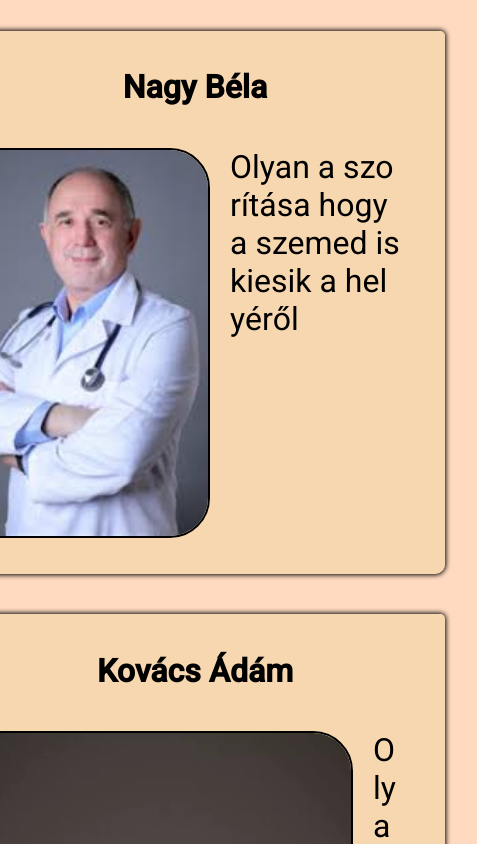
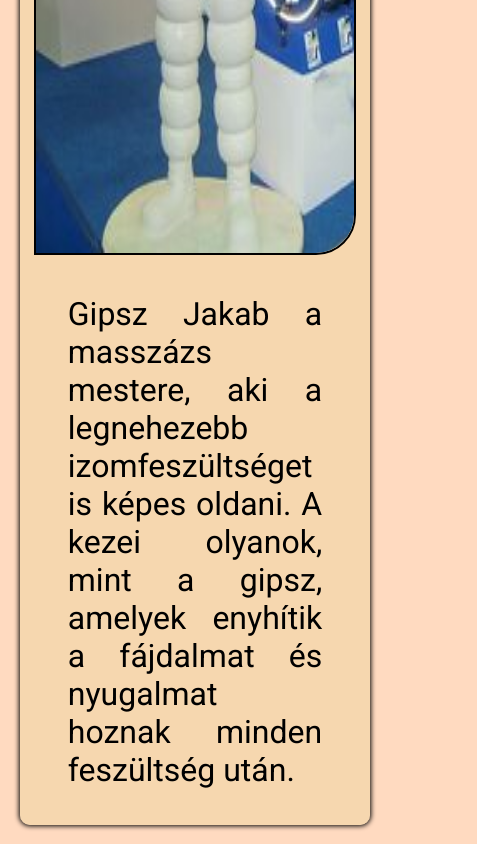
Before and after one commit to ninjonpotato/webtervMasszor, an Angular app: page /rolunk in a window 390 px wide. Shown: the part 2480-3324 px from the top of the page, 477 px wide, since content can reach past the window. Built offline with nearby package versions, Linux system fonts and the light colour scheme.

Commit message:
apró finomítások a rolunknál

```diff
--- a/public/assets/masszorok.ts
+++ b/public/assets/masszorok.ts
@@ -1,12 +1,12 @@
 export const employees = [
-    { name: "Gipsz Jakab",selected: false,leiras:"Olyan a szorítása hogy a szemed is kiesik a helyéről",img:"assets/Images/gipsz.jpg"},
-    { name: "Nagy Béla",selected: false,leiras:"Olyan a szorítása hogy a szemed is kiesik a helyéről",img:"assets/Images/NagyBela.jpeg"   },
-    { name: "Kovács Ádám",selected: false,leiras:"Olyan a szorítása hogy a szemed is kiesik a helyéről",img:"assets/Images/KovagyAdam.webp"   },
-    { name: "Tóth Zoltán",selected: false,leiras:"Olyan a szorítása hogy a szemed is kiesik a helyéről",img:"assets/Images/TothZoltan.jpg"   },
-    { name: "Szabó Laura",selected: false,leiras:"Olyan a szorítása hogy a szemed is kiesik a helyéről",img:"assets/Images/SzaboLaura.jpeg"   },
-    { name: "Farkas Péter",selected: false,leiras:"Olyan a szorítása hogy a szemed is kiesik a helyéről",img:"assets/Images/FarkasPeter.webp"   },
-    { name: "Kiss Andrea",selected: false,leiras:"Olyan a szorítása hogy a szemed is kiesik a helyéről",img:"assets/Images/KissAndrea.jpg"   },
-    { name: "Varga Tamás",selected: false,leiras:"Olyan a szorítása hogy a szemed is kiesik a helyéről",img:"assets/Images/VasrgaTamas.jpeg"   },
-    { name: "Péter Erika",selected: false,leiras:"Olyan a szorítása hogy a szemed is kiesik a helyéről",img:"assets/Images/PeterErika.jpg"   },
-    { name: "Hugyecz István",selected: false,leiras:"Olyan a szorítása hogy a szemed is kiesik a helyéről",img:"assets/Images/HugyeczIstvan.jpg"  }
+    { name: "Gipsz Jakab", selected: false, leiras: "Gipsz Jakab a masszázs mestere, aki a legnehezebb izomfeszültséget is képes oldani. A kezei olyanok, mint a gipsz, amelyek enyhítik a fájdalmat és nyugalmat hoznak minden feszültség után." , img: "assets/Images/gipsz.jpg" },
+    { name: "Nagy Béla", selected: false, leiras: "Nagy Béla masszázsai igazi feltöltődést jelentenek. Nyugodt, erőteljes kezei szinte varázsolnak, és minden egyes mozdulata arra irányul, hogy teljes harmóniát találj a testedben." , img: "assets/Images/NagyBela.jpeg" },
+    { name: "Kovács Ádám", selected: false, leiras: "Kovács Ádám masszázsai igazi kényeztetést jelentenek. Bárhol is van, mindig precízen és figyelmesen dolgozik, hogy a legjobb eredményt érje el." , img: "assets/Images/KovagyAdam.webp" },
+    { name: "Tóth Zoltán", selected: false, leiras: "Tóth Zoltán masszázsai segítenek elfelejteni a napi fáradalmakat. A kezei simogatása olyan, mintha minden feszültség elolvadna, és a nyugalom hulláma átjárná a testet." , img: "assets/Images/TothZoltan.jpg" },
+    { name: "Szabó Laura", selected: false, leiras: "Szabó Laura egy igazi masszázsvarázsló, aki képes a legfeszültebb izmokat is teljesen ellazítani. Finom érintései és határozott mozdulatai egyedülálló kényeztetést adnak." , img: "assets/Images/SzaboLaura.jpeg" },
+    { name: "Farkas Péter", selected: false, leiras: "Farkas Péter masszázsai igazi erőt adnak. A kezei képesek a legnagyobb fájdalmakat is enyhíteni, miközben figyelmesen dolgozik, hogy mindenki a legnagyobb kényelmet élvezze." , img: "assets/Images/FarkasPeter.webp" },
+    { name: "Kiss Andrea", selected: false, leiras: "Kiss Andrea masszázsai a tiszta harmóniát adják. Bármilyen nehézséggel érkezel, ő mindig a megfelelő technikákkal segít, hogy teljesen ellazulhass." , img: "assets/Images/KissAndrea.jpg" },
+    { name: "Varga Tamás", selected: false, leiras: "Varga Tamás a mélyszöveti masszázs mestere. A kezei az izmok legmélyebb rétegeibe is elérnek, hogy az összes feszültséget oldják és végre megnyugodj." , img: "assets/Images/VasrgaTamas.jpeg" },
+    { name: "Péter Erika", selected: false, leiras: "Péter Erika masszázsai igazi relaxációt biztosítanak. A precíz mozdulatai és finom technikái képesek minden stresszt eloszlatni, hogy a test és lélek teljesen feltöltődjenek." , img: "assets/Images/PeterErika.jpg" },
+    { name: "Hugyecz István", selected: false, leiras: "Hugyecz István masszázsai mindig energizálóak és frissítőek. A gyors, dinamikus mozdulatok mellett a kezei olyan hatékonysággal dolgoznak, hogy azonnal érezni fogod a különbséget." , img: "assets/Images/HugyeczIstvan.jpg" }
 ];
--- a/src/app/rolunk/rolunk.component.scss
+++ b/src/app/rolunk/rolunk.component.scss
@@ -35,7 +35,8 @@ form {
 
 
         img {
-            width: 400px;
+            width: 500px;
+            height: 600px;
             margin: 20px;
             border: 2px solid black;
             border-radius: 40px 40px 40px 0;
@@ -91,12 +92,17 @@ form {
     .employee {
         width: 500px;
         .emp-innerBox {
+            display: flex;
+            flex-direction: column;
+            align-items: center;
             img {
-                margin-right: 0;
+                width: 100%;
+                height: 600px
             }
             p {
-                margin-right: 60px;
-                word-break: break-all;
+                width: 80%;
+                word-wrap: normal;
+                text-align: justify;
                 }
         }
 }
```
